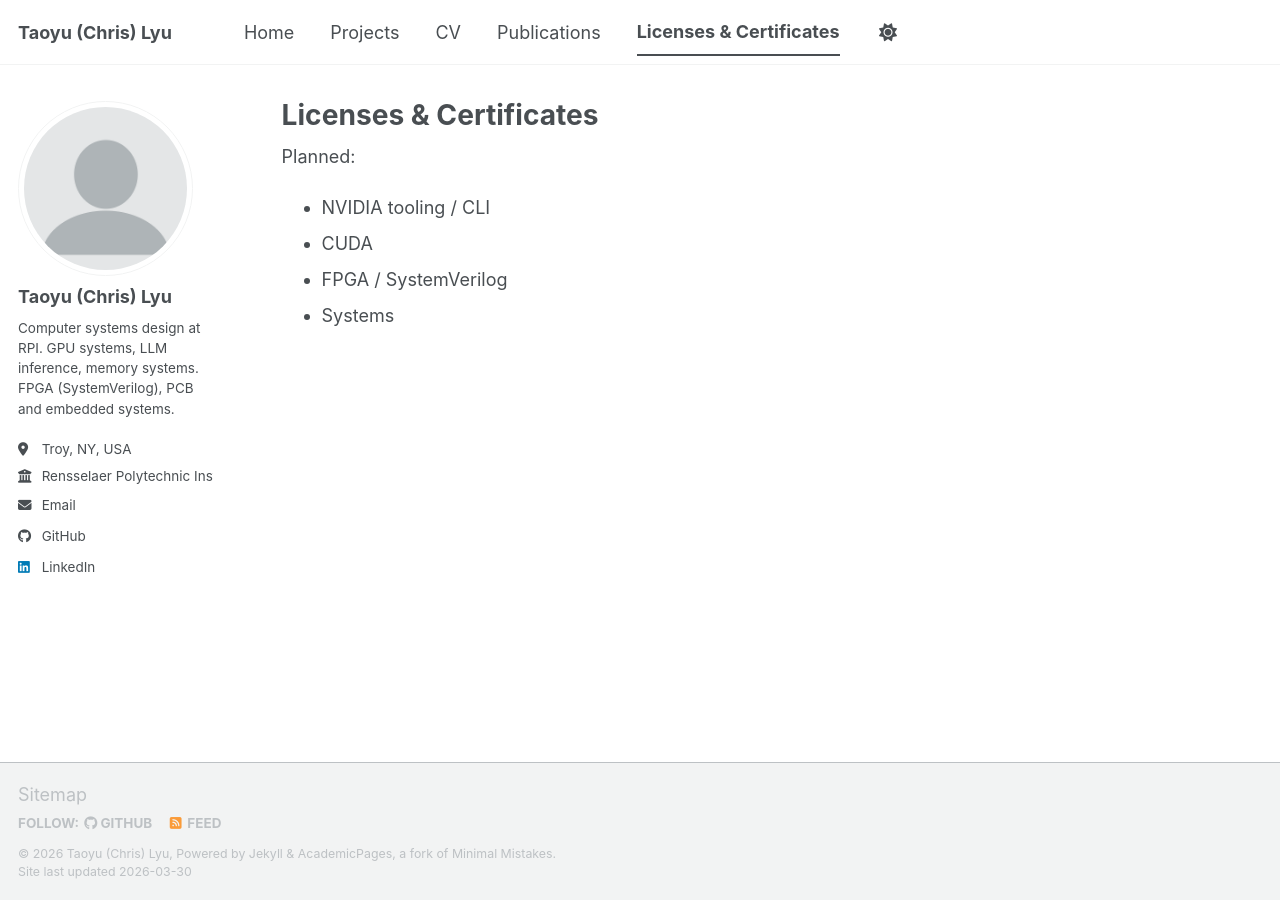
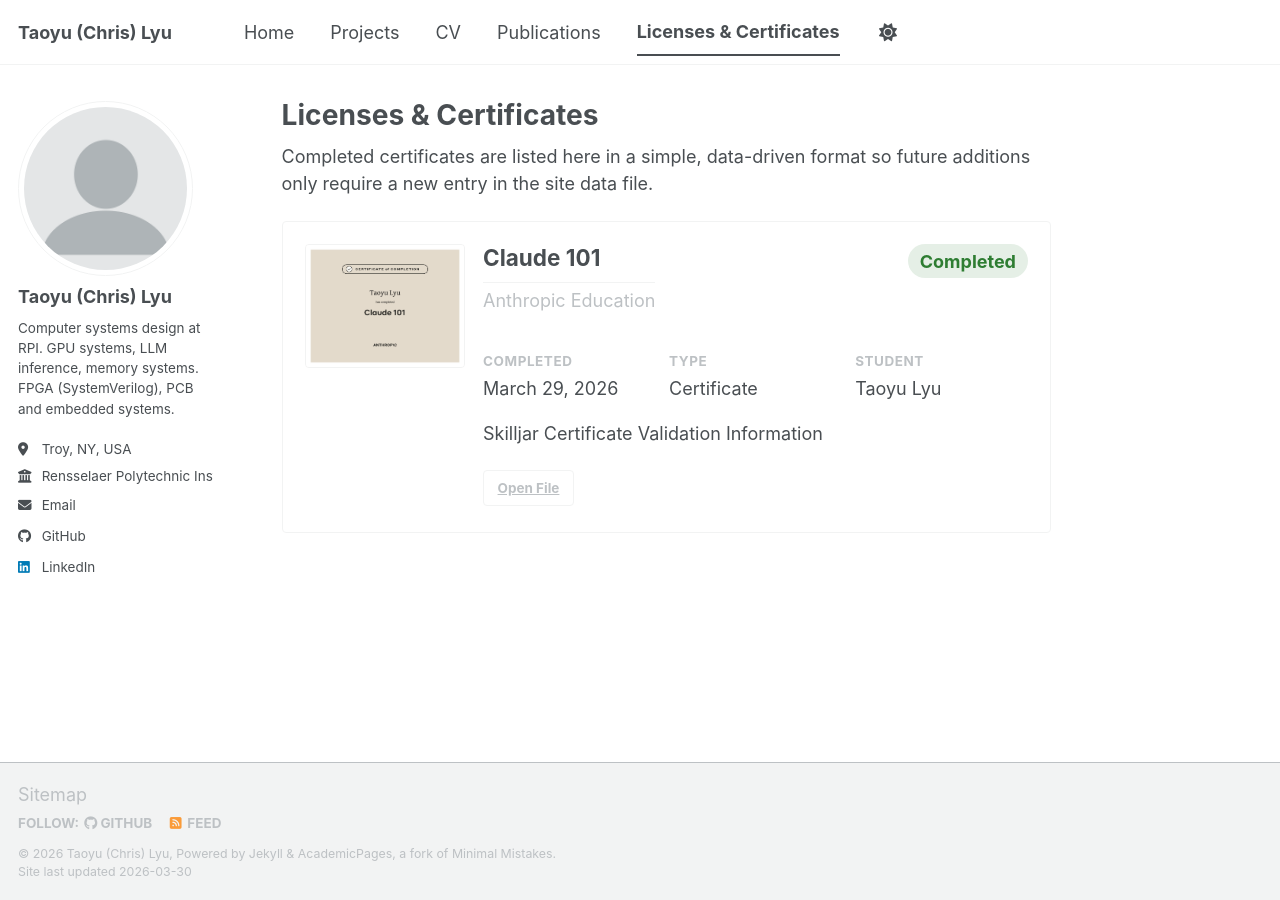
Before and after one commit to ChrisLvvvv/ChrisLvvvv.github.io, a Jekyll site: the page built from _pages/certificates.md, in a window 1280 px wide. Built offline with Jekyll 4.4.1, drawn with Linux system fonts in a browser that asks for light colours; a script bundle is joined from its source files by our own code; library files that are not in the unit come from our copies.

Commit message:
Add certificates page and Claude 101 certificate

```diff
--- /dev/null
+++ b/_data/certificates.yml
@@ -0,0 +1,11 @@
+- title: "Claude 101"
+  provider: "Anthropic Education"
+  completion_date: 2026-03-29
+  type: "Certificate"
+  status: "Completed"
+  verify_url: ""
+  local_file: "/files/certificates/2026-03-29_anthropic_claude-101_certificate.pdf"
+  thumbnail_image: "/files/certificates/2026-03-29_anthropic_claude-101_badge.png"
+  notes: "Skilljar Certificate Validation Information"
+  short_description: ""
+  student_name: "Taoyu Lyu"
--- /dev/null
+++ b/_includes/certificates-list.html
@@ -0,0 +1,67 @@
+{% include base_path %}
+
+{% assign completed_certificates = site.data.certificates | where: "status", "Completed" | sort: "completion_date" | reverse %}
+
+{% if completed_certificates and completed_certificates.size > 0 %}
+  <div class="certificates-list">
+    {% for certificate in completed_certificates %}
+      <article class="certificate-card">
+        {% if certificate.thumbnail_image and certificate.thumbnail_image != "" %}
+          <div class="certificate-card__thumb">
+            <a href="{{ base_path }}{{ certificate.thumbnail_image }}" aria-label="Open preview image for {{ certificate.title }}">
+              <img src="{{ base_path }}{{ certificate.thumbnail_image }}" alt="{{ certificate.title }} thumbnail" loading="lazy">
+            </a>
+          </div>
+        {% endif %}
+
+        <div class="certificate-card__content">
+          <header class="certificate-card__header">
+            <div>
+              <h2 class="certificate-card__title">{{ certificate.title }}</h2>
+              <p class="certificate-card__provider">{{ certificate.provider }}</p>
+            </div>
+            <p class="certificate-card__status">{{ certificate.status }}</p>
+          </header>
+
+          <dl class="certificate-card__meta">
+            <div>
+              <dt>Completed</dt>
+              <dd>{{ certificate.completion_date | date: "%B %d, %Y" }}</dd>
+            </div>
+            {% if certificate.type and certificate.type != "" %}
+              <div>
+                <dt>Type</dt>
+                <dd>{{ certificate.type }}</dd>
+              </div>
+            {% endif %}
+            {% if certificate.student_name and certificate.student_name != "" %}
+              <div>
+                <dt>Student</dt>
+                <dd>{{ certificate.student_name }}</dd>
+              </div>
+            {% endif %}
+          </dl>
+
+          {% if certificate.short_description and certificate.short_description != "" %}
+            <p class="certificate-card__description">{{ certificate.short_description }}</p>
+          {% endif %}
+
+          {% if certificate.notes and certificate.notes != "" %}
+            <p class="certificate-card__notes">{{ certificate.notes }}</p>
+          {% endif %}
+
+          <div class="certificate-card__links">
+            {% if certificate.verify_url and certificate.verify_url != "" %}
+              <a class="btn btn--primary" href="{{ certificate.verify_url }}">Validate</a>
+            {% endif %}
+            {% if certificate.local_file and certificate.local_file != "" %}
+              <a class="btn btn--inverse" href="{{ base_path }}{{ certificate.local_file }}">Open File</a>
+            {% endif %}
+          </div>
+        </div>
+      </article>
+    {% endfor %}
+  </div>
+{% else %}
+  <p>No completed certificates are listed yet.</p>
+{% endif %}
--- a/_pages/certificates.md
+++ b/_pages/certificates.md
@@ -5,9 +5,6 @@
 author_profile: true
 ---
 
-Planned:
+Completed certificates are listed here in a simple, data-driven format so future additions only require a new entry in the site data file.
 
-- NVIDIA tooling / CLI
-- CUDA
-- FPGA / SystemVerilog
-- Systems
+{% include certificates-list.html %}
--- /dev/null
+++ b/_sass/layout/_certificates.scss
@@ -0,0 +1,105 @@
+/* ==========================================================================
+   CERTIFICATES
+   ========================================================================== */
+
+.certificates-intro {
+  margin-bottom: 1.5rem;
+  color: var(--global-text-color-light);
+}
+
+.certificates-list {
+  display: grid;
+  gap: 1.25rem;
+}
+
+.certificate-card {
+  display: grid;
+  gap: 1rem;
+  padding: 1.25rem;
+  border: 1px solid var(--global-border-color);
+  border-radius: $border-radius;
+  background: var(--global-bg-color);
+
+  @include breakpoint($medium) {
+    grid-template-columns: 160px 1fr;
+    align-items: start;
+  }
+}
+
+.certificate-card__thumb img {
+  display: block;
+  width: 100%;
+  max-width: 160px;
+  height: auto;
+  border: 1px solid var(--global-border-color);
+  border-radius: $border-radius;
+}
+
+.certificate-card__content > *:last-child {
+  margin-bottom: 0;
+}
+
+.certificate-card__header {
+  display: flex;
+  flex-wrap: wrap;
+  gap: 0.75rem;
+  justify-content: space-between;
+  align-items: start;
+  margin-bottom: 0.75rem;
+}
+
+.certificate-card__title {
+  margin: 0 0 0.2rem;
+  font-size: $type-size-4;
+}
+
+.certificate-card__provider {
+  margin: 0;
+  color: var(--global-text-color-light);
+  font-family: $sans-serif;
+}
+
+.certificate-card__status {
+  margin: 0;
+  padding: 0.2rem 0.65rem;
+  border-radius: 999px;
+  background: rgba(46, 125, 50, 0.12);
+  color: #2e7d32;
+  font-family: $sans-serif;
+  font-size: $type-size-6;
+  font-weight: bold;
+}
+
+.certificate-card__meta {
+  display: grid;
+  gap: 0.75rem;
+  margin: 0 0 1rem;
+
+  @include breakpoint($medium) {
+    grid-template-columns: repeat(3, minmax(0, 1fr));
+  }
+
+  dt {
+    margin: 0 0 0.2rem;
+    color: var(--global-text-color-light);
+    font-size: $type-size-6;
+    text-transform: uppercase;
+    letter-spacing: 0.04em;
+  }
+
+  dd {
+    margin: 0;
+    font-size: 1rem;
+  }
+}
+
+.certificate-card__description,
+.certificate-card__notes {
+  margin-bottom: 0.85rem;
+}
+
+.certificate-card__links {
+  display: flex;
+  flex-wrap: wrap;
+  gap: 0.75rem;
+}
--- a/assets/css/main.scss
+++ b/assets/css/main.scss
@@ -35,6 +35,7 @@
     "layout/page",
     "layout/archive",
     "layout/sidebar",
+    "layout/certificates",
     "layout/json_cv",
 
     "vendor/font-awesome/fontawesome",
```
Also changed, not shown: files/certificates/README.md (added, +32 -0 lines), files/certificates/2026-03-29_anthropic_claude-101_badge.png (added), 1 other file.
